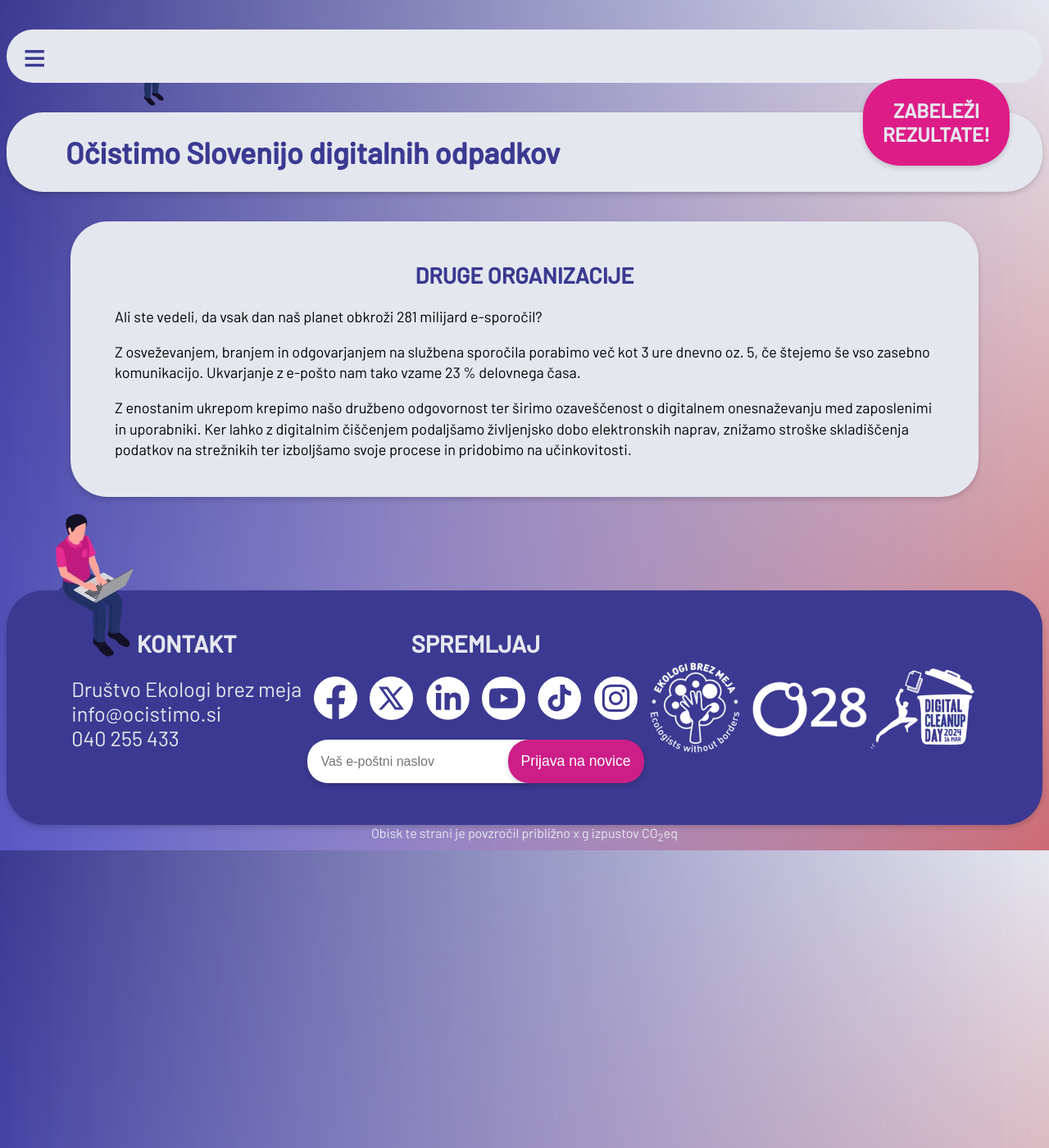
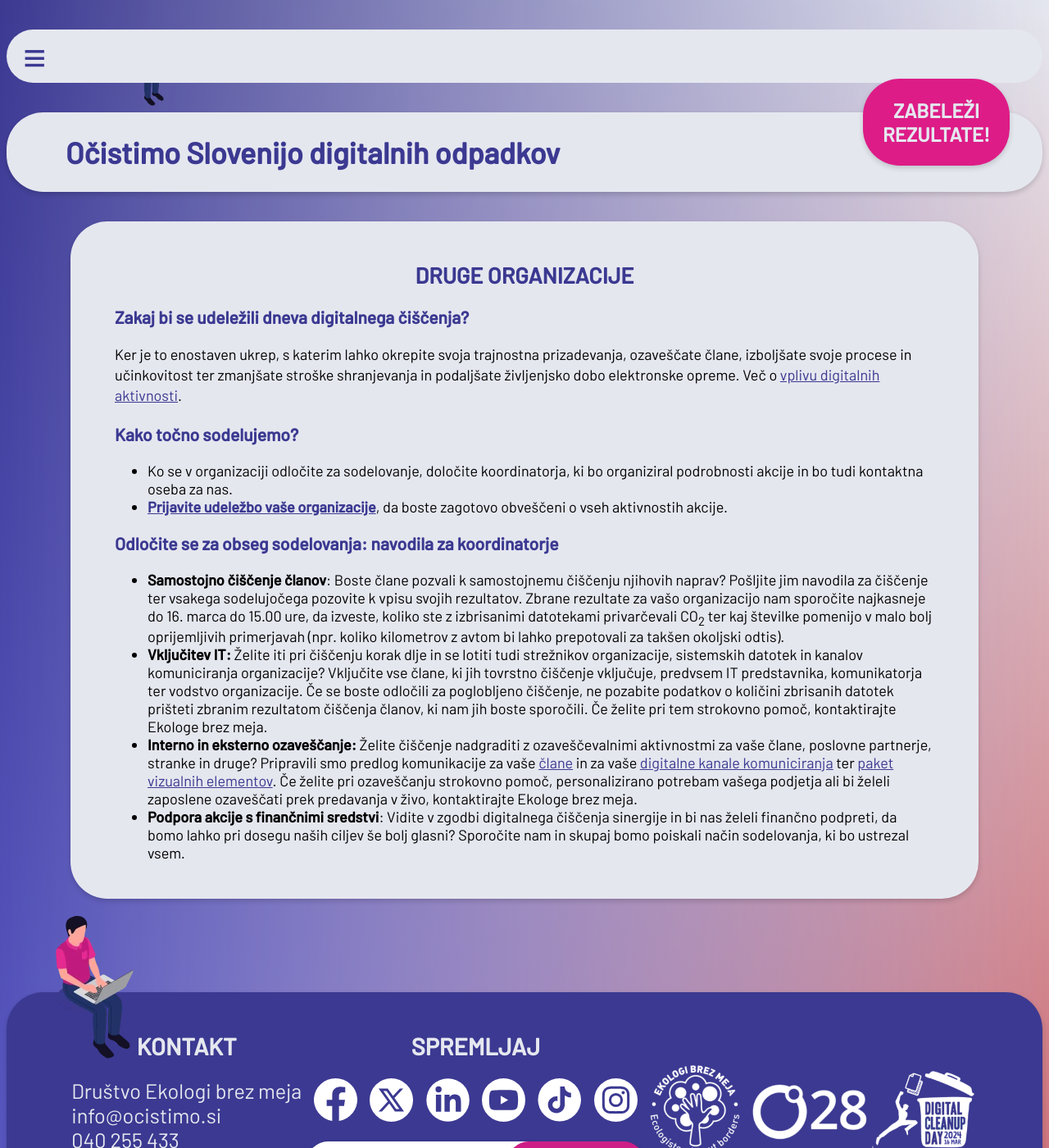
Before and after one commit to ewba/dcd-si, a Jekyll site: the page built from druge-organizacije.md, in a window 1280 px wide and 1400 px high. Shown: the whole window at 82% size. Built offline with Jekyll 4.4.1, drawn with Linux system fonts in a browser that asks for light colours.

Commit message:
Update druge-organizacije.md

```diff
--- a/druge-organizacije.md
+++ b/druge-organizacije.md
@@ -7,9 +7,16 @@ co2: x
 <div class="block" markdown="1">
 ## {{ page.title }}
 
-Ali ste vedeli, da vsak dan naš planet obkroži 281 milijard e-sporočil?
+### Zakaj bi se udeležili dneva digitalnega čiščenja?
+Ker je to enostaven ukrep, s katerim lahko okrepite svoja trajnostna prizadevanja, ozaveščate člane, izboljšate svoje procese in učinkovitost ter zmanjšate stroške shranjevanja in podaljšate življenjsko dobo elektronske opreme. Več o [vplivu digitalnih aktivnosti](https://ewba.github.io/dcd-si/o-akciji.html).
 
-Z osveževanjem, branjem in odgovarjanjem na službena sporočila porabimo več kot 3 ure dnevno oz. 5, če štejemo še vso zasebno komunikacijo. Ukvarjanje z e-pošto nam tako vzame 23 % delovnega časa.
+### Kako točno sodelujemo?
+- Ko se v organizaciji odločite za sodelovanje, določite koordinatorja, ki bo organiziral podrobnosti akcije in bo tudi kontaktna oseba za nas.
+- **[Prijavite udeležbo vaše organizacije](https://docs.google.com/forms/d/e/1FAIpQLSfiXjBaKTUFIcxyFzyItF_W5thrnq_cFoCVBJF72FZeEIkLiQ/viewform)**, da boste zagotovo obveščeni o vseh aktivnostih akcije.
 
-Z enostanim ukrepom krepimo našo družbeno odgovornost ter širimo ozaveščenost o digitalnem onesnaževanju med zaposlenimi in uporabniki. Ker lahko z digitalnim čiščenjem podaljšamo življenjsko dobo elektronskih naprav, znižamo stroške skladiščenja podatkov na strežnikih ter izboljšamo svoje procese in pridobimo na učinkovitosti.
+### Odločite se za obseg sodelovanja: navodila za koordinatorje
+- **Samostojno čiščenje članov**: Boste člane pozvali k samostojnemu čiščenju njihovih naprav? Pošljite jim navodila za čiščenje ter vsakega sodelujočega pozovite k vpisu svojih rezultatov. Zbrane rezultate za vašo organizacijo nam sporočite najkasneje do 16. marca do 15.00 ure, da izveste, koliko ste z izbrisanimi  datotekami privarčevali  CO<sub>2</sub> ter kaj številke pomenijo v malo bolj oprijemljivih primerjavah (npr. koliko kilometrov z avtom bi lahko prepotovali za takšen okoljski odtis).
+- **Vključitev IT:** Želite iti pri čiščenju korak dlje in se lotiti tudi strežnikov organizacije, sistemskih datotek in kanalov komuniciranja organizacije? Vključite vse člane, ki jih tovrstno čiščenje vključuje, predvsem IT predstavnika, komunikatorja ter vodstvo organizacije. Če se boste odločili za poglobljeno čiščenje, ne pozabite podatkov o količini zbrisanih datotek prišteti zbranim rezultatom čiščenja članov, ki nam jih boste sporočili. Če želite pri tem strokovno pomoč, kontaktirajte Ekologe brez meja.
+- **Interno in eksterno ozaveščanje:** Želite čiščenje nadgraditi z ozaveščevalnimi aktivnostmi za vaše člane, poslovne partnerje, stranke in druge? Pripravili smo predlog komunikacije za vaše [člane](https://docs.google.com/spreadsheets/d/1YNslM6mvKHePyWdHkZnVqA0bkTkHzSlvYEKD_fVs1vA/edit?usp=sharing) in za vaše [digitalne kanale komuniciranja](https://docs.google.com/spreadsheets/d/1v25yggszoY1FQ26QoC93yvLMM5yup816TiR9873DRhE/edit?usp=sharing) ter [paket vizualnih elementov](https://drive.google.com/drive/folders/1U7UQMXgAQMiEbfDXLzpHmhtRKz7bpdHz?usp=drive_link). Če želite pri ozaveščanju strokovno pomoč, personalizirano potrebam vašega podjetja ali bi želeli zaposlene ozaveščati prek predavanja v živo, kontaktirajte Ekologe brez meja.
+- **Podpora akcije s finančnimi sredstvi**: Vidite v zgodbi digitalnega čiščenja sinergije in bi nas želeli finančno podpreti, da bomo lahko pri dosegu naših ciljev še bolj glasni? Sporočite nam in skupaj bomo poiskali način sodelovanja, ki bo ustrezal vsem.
 </div>
```
